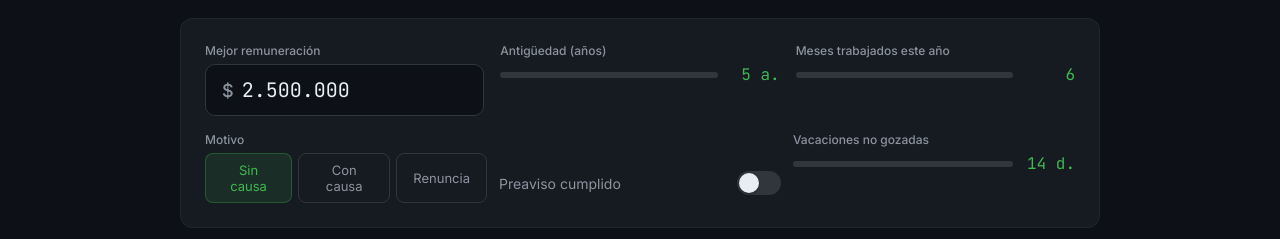
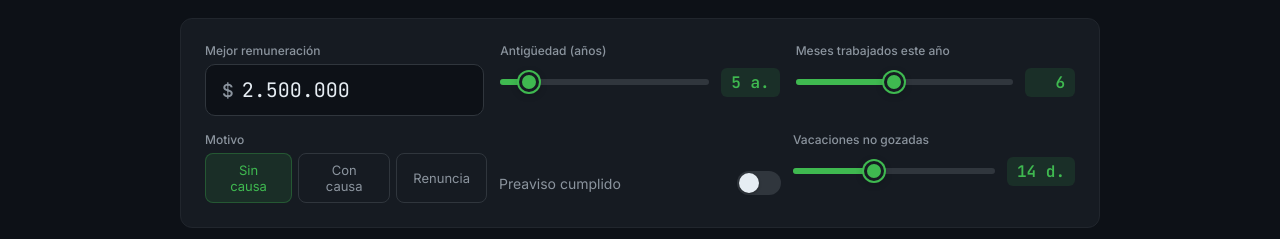
Before and after one commit to lpace27/calculaboral, a Next.js app: page /liquidacion-final in a window 1280 px wide. Shown: the part 153-392 px from the top of the page. Built offline with nearby package versions, Linux system fonts and the light colour scheme; no server answers.

Commit message:
Update UI.js

```diff
--- a/components/UI.js
+++ b/components/UI.js
@@ -81,12 +81,35 @@ export function Stepper({ value, onChange, max, label }) {
 
 export function Slider({ value, onChange, min, max, step, suffix }) {
   const { theme: t } = useTheme();
+  const pct = ((value - min) / (max - min)) * 100;
+  const id = "sl_" + Math.random().toString(36).slice(2, 8);
   return (
     <div style={{ display: "flex", alignItems: "center", gap: "12px", marginTop: "6px" }}>
-      <input type="range" min={min} max={max} step={step || 1} value={value}
-        onChange={e => onChange(+e.target.value)}
-        style={{ flex: 1, background: t.inputBorder, accentColor: t.a }} />
-      <span style={{ fontFamily: "var(--mo)", fontSize: "16px", color: t.a, minWidth: "50px", textAlign: "right" }}>{value}{suffix || ""}</span>
+      <div style={{ flex: 1, position: "relative", height: "36px", display: "flex", alignItems: "center" }}>
+        {/* Track background */}
+        <div style={{ position: "absolute", left: 0, right: 0, height: "6px", borderRadius: "3px", background: t.inputBorder }} />
+        {/* Track filled */}
+        <div style={{ position: "absolute", left: 0, width: pct + "%", height: "6px", borderRadius: "3px", background: t.a, transition: "width 0.1s" }} />
+        {/* Thumb indicator (visual only) */}
+        <div style={{
+          position: "absolute", left: `calc(${pct}% - 10px)`, width: "20px", height: "20px",
+          borderRadius: "50%", background: t.a, border: `3px solid ${t.card}`,
+          boxShadow: `0 0 0 2px ${t.a}, 0 2px 8px rgba(0,0,0,0.3)`,
+          pointerEvents: "none", transition: "left 0.1s",
+        }} />
+        {/* Invisible native input on top for interaction */}
+        <input type="range" min={min} max={max} step={step || 1} value={value}
+          onChange={e => onChange(+e.target.value)}
+          style={{
+            position: "absolute", left: 0, right: 0, width: "100%", height: "36px",
+            opacity: 0, cursor: "pointer", margin: 0, zIndex: 2,
+          }}
+        />
+      </div>
+      <span style={{
+        fontFamily: "var(--mo)", fontSize: "16px", color: t.a, minWidth: "50px", textAlign: "right",
+        fontWeight: 600, background: t.aDim, padding: "4px 10px", borderRadius: "6px",
+      }}>{value}{suffix || ""}</span>
     </div>
   );
 }
```
